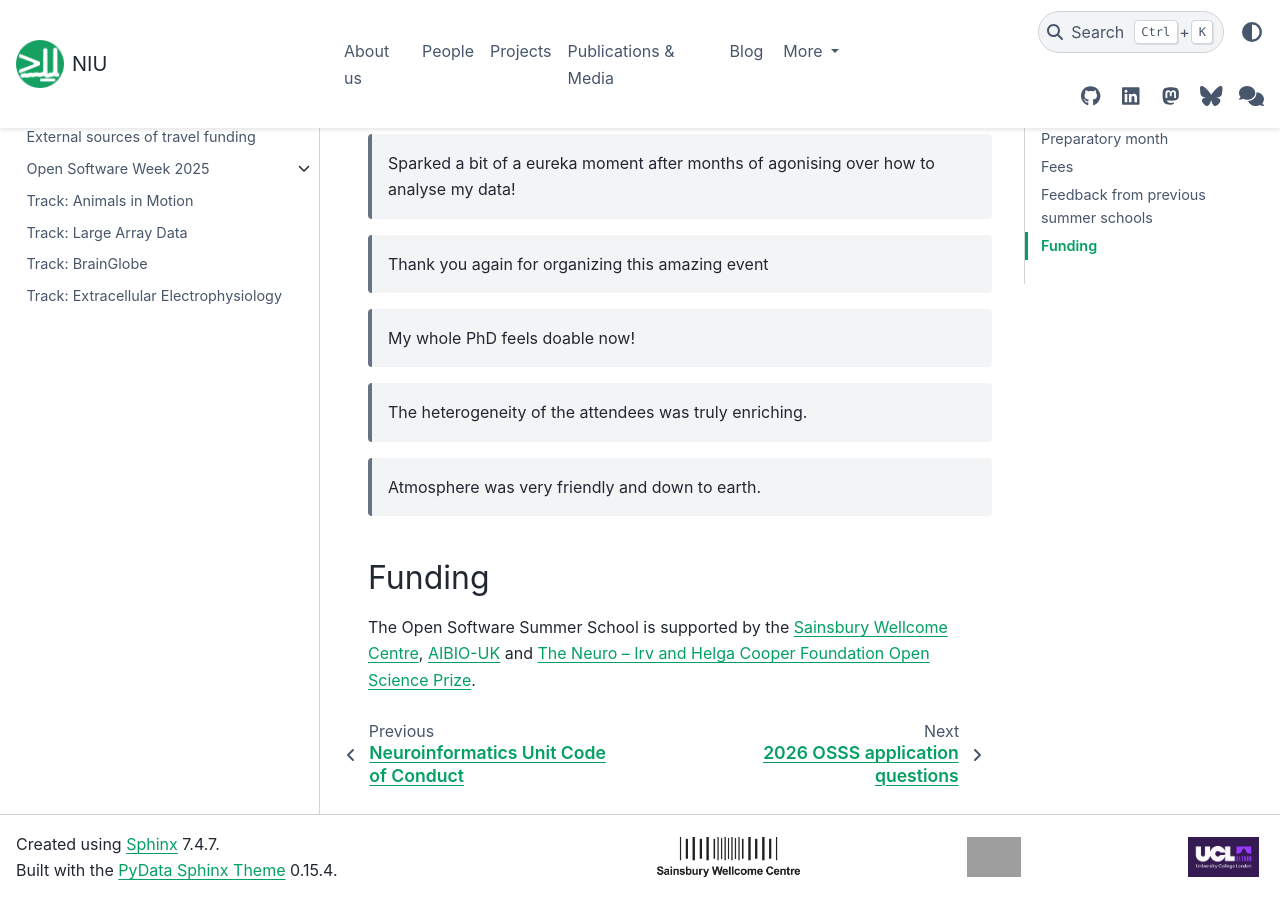
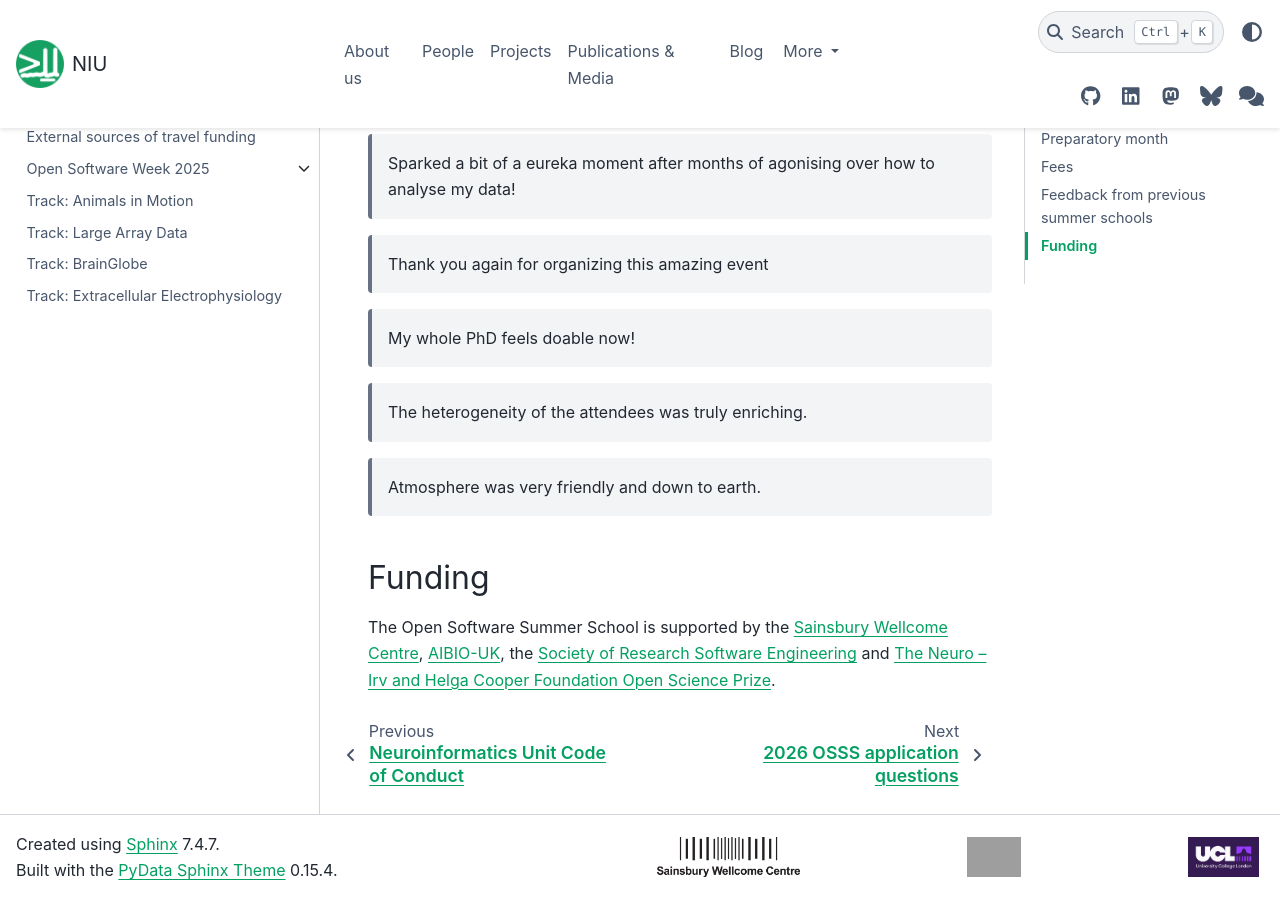
Before and after one commit to neuroinformatics-unit/neuroinformatics-unit.github.io, a Sphinx documentation site: the page built from docs/source/open-software-summer-school/index.md, in a window 1280 px wide and 900 px high, scrolled down 3751 px. Built offline with Sphinx 7.4.7 and the PyData theme 0.15.4, drawn with Linux system fonts in a browser that asks for light colours; nearby versions of some CDN libraries; pages that are not in the unit, such as notebooks, are missing from menus; grey boxes are pictures that could not be loaded.

Commit message:
Add socRSE to the OSSS funders (#311)

````diff
--- a/docs/source/open-software-summer-school/index.md
+++ b/docs/source/open-software-summer-school/index.md
@@ -126,7 +126,7 @@
 
 ## Funding
 
-The Open Software Summer School is supported by the [Sainsbury Wellcome Centre](https://www.sainsburywellcome.org/), [AIBIO-UK](https://aibio.ac.uk/) and [The Neuro – Irv and Helga Cooper Foundation Open Science Prize](https://www.mcgill.ca/neuro/open-science/open-science-awards-and-prizes/neuro-irv-and-helga-cooper-foundation-open-science-prizes).
+The Open Software Summer School is supported by the [Sainsbury Wellcome Centre](https://www.sainsburywellcome.org/), [AIBIO-UK](https://aibio.ac.uk/), the [Society of Research Software Engineering](https://society-rse.org/) and [The Neuro – Irv and Helga Cooper Foundation Open Science Prize](https://www.mcgill.ca/neuro/open-science/open-science-awards-and-prizes/neuro-irv-and-helga-cooper-foundation-open-science-prizes).
 
 
 ```{toctree}
````
